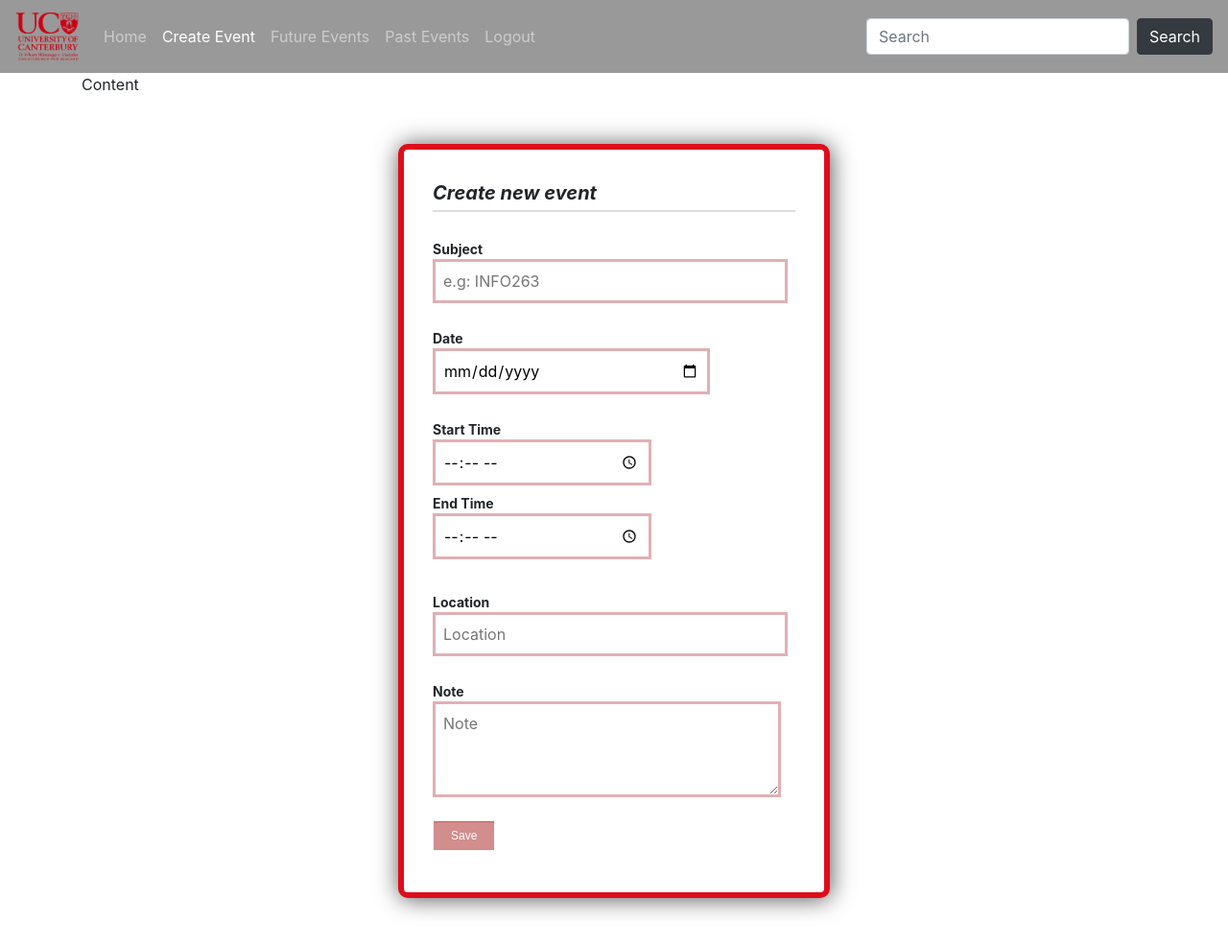
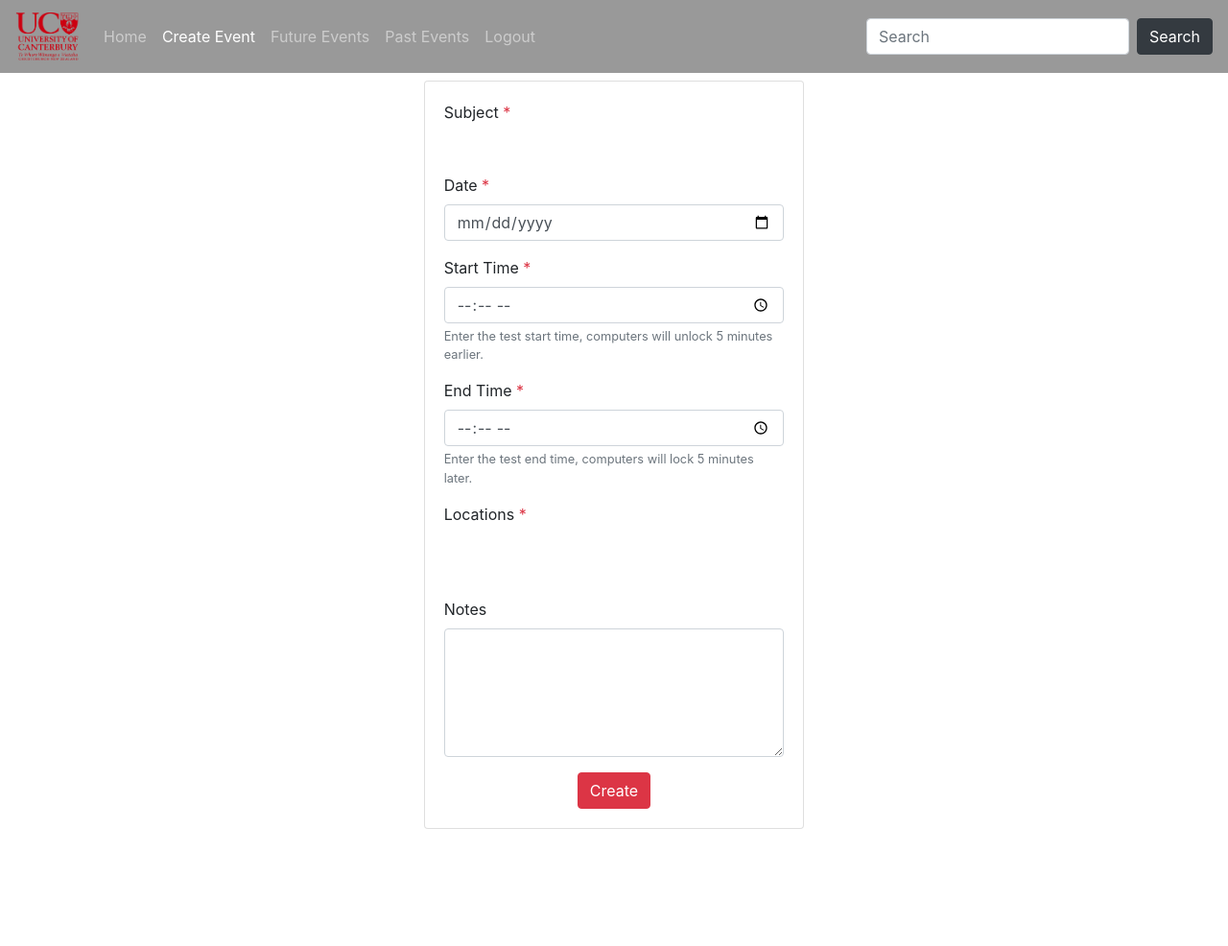
Before and after one commit to awesome121/INFO263-groupProject, a PHP site: page /create.php in a window 1280 px wide. Shown: the whole page at 96% size. After the commit the page ends 864 px from the top, so only its background shows below. Run offline with PHP 8.4, Linux system fonts and the light colour scheme; some libraries are stand-ins or nearby versions.

Commit message:
Added bootstrap styling to the create page

```diff
--- a/src/pages/create.php
+++ b/src/pages/create.php
@@ -1,13 +1,17 @@
 <!DOCTYPE html>
-<html>
+<html class="h-100">
     <head>
         <title>Create Event - TServer</title>
 
         <!-- Bootstrap CSS -->
         <link rel="stylesheet" href="https://stackpath.bootstrapcdn.com/bootstrap/4.5.2/css/bootstrap.min.css" integrity="sha384-JcKb8q3iqJ61gNV9KGb8thSsNjpSL0n8PARn9HuZOnIxN0hoP+VmmDGMN5t9UJ0Z" crossorigin="anonymous" />
+
+        <!-- Select2 CSS -->
+        <link rel="stylesheet" href="https://cdn.jsdelivr.net/npm/select2@4.0.13/dist/css/select2.min.css" integrity="sha256-FdatTf20PQr/rWg+cAKfl6j4/IY3oohFAJ7gVC3M34E=" crossorigin="anonymous">
+        <link rel="stylesheet" href="https://cdn.jsdelivr.net/npm/@ttskch/select2-bootstrap4-theme@1.4.0/dist/select2-bootstrap4.min.css" integrity="sha256-3UPl0A8ykc7qW77XmHP0HDb1Nvs/09AACcTrNpIbdJ4=" crossorigin="anonymous">
     </head>
 
-    <body>
+    <body class="h-100">
         <!-- Header -->
         <nav class="navbar navbar-expand-lg navbar-dark sticky-top" style="background-color: #999999;">
             <!-- Logo -->
@@ -45,50 +49,116 @@
             </form>
         </nav>
 
-        <div class="container">
-            <div class="row">
-                <div class="col">
-                    Content
+        <div class="container-fluid" style="height: calc(100% - 76px);">
+            <div class="row h-100">
+                <div class="col col-sm-12 col-md-8 col-lg-5 col-xl-4 m-auto">
+                    <div class="card my-2">
+                        <div class="card-body">
+                            <form action="#" method="POST">
+                                <div class="form-group">
+                                    <label for="subject">Subject <span class="text-danger">*</span></label>
+
+                                    <select class="form-control" name="subject" id="subject" required>
+                                        <option selected disabled></option>
+                                        <option value="EMTH118">EMTH118</option>
+                                        <option value="EMTH119">EMTH119</option>
+                                        <option value="MATH101">MATH101</option>
+                                        <option value="MATH102">MATH102</option>
+                                        <option value="STAT101">STAT101</option>
+                                    </select>
+                                </div>
+
+                                <div class="form-group">
+                                    <label for="date">Date <span class="text-danger">*</span></label>
+
+                                    <input class="form-control" type="date" name="date" id="date" placeholder="dd/mm/yyyy" required>
+                                </div>
+
+                                <div class="form-group">
+                                    <label for="start_time">Start Time <span class="text-danger">*</span></label>
+
+                                    <input class="form-control" type="time" name="start_time" id="start_time" placeholder="--:-- --" required>
+
+                                    <small class="form-text text-muted">Enter the test start time, computers will unlock 5 minutes earlier.</small>
+                                </div>
+
+                                <div class="form-group">
+                                    <label for="end_time">End Time <span class="text-danger">*</span></label>
+
+                                    <input class="form-control" type="time" name="end_time" id="end_time" placeholder="--:-- --" required>
+
+                                    <small class="form-text text-muted">Enter the test end time, computers will lock 5 minutes later.</small>
+                                </div>
+
+                                <div class="form-group">
+                                    <label for="locations">Locations <span class="text-danger">*</span></label>
+
+                                    <select class="form-control" name="locations[]" id="locations" multiple required>
+                                        <option value="Erskine-001">Erskine 001</option>
+                                        <option value="Erskine-010">Erskine 010</option>
+                                        <option value="Erskine-033">Erskine 033</option>
+                                        <option value="Erskine-035">Erskine 035</option>
+                                        <option value="Erskine-038">Erskine 038</option>
+                                        <option value="Erskine-131">Erskine 131</option>
+                                        <option value="Erskine-133">Erskine 133</option>
+                                        <option value="Erskine-134">Erskine 134</option>
+                                        <option value="Erskine-136">Erskine 146</option>
+                                    </select>
+                                </div>
+
+                                <div class="form-group">
+                                    <label for="notes">Notes</label>
+
+                                    <textarea class="form-control" name="notes" id="notes" rows="5"></textarea>
+                                </div>
+
+                                <div class="text-center">
+                                    <button class="btn btn-danger" type="submit">Create</button>
+                                </div>
+
+                                <?php
+                                    if (isset($_POST['subject'])) {
+                                        print_r('
+                                            <div class="alert alert-success alert-dismissible fade show mt-3 mb-1" role="alert">
+                                                <div>
+                                                    <strong>Event created!</strong>
+                                                </div>
+
+                                                <div class="mt-2">
+                                                    Create another event, or <a href="future.php" class="alert-link">see all future events.</a>
+                                                </div>
+
+                                                <button type="button" class="close" data-dismiss="alert" aria-label="Close">
+                                                    <span aria-hidden="true">&times;</span>
+                                                </button>
+                                            </div>
+                                        ');
+                                    };
+                                ?>
+                            </form>
+                        </div>
+                    </div>
                 </div>
             </div>
         </div>
-
-        <main>
-            <link
-                href="../css/style.css"
-                rel="stylesheet">
-
-
-
-
-            <form class="form-style-9">
-                <div class="form-style-9-heading">Create new event</div>
-                <ul>
-                    <li><label for="field1"><span>Subject</span><input type="text" name="field1" class="field-style field-full" placeholder="e.g: INFO263" /></label></li>
-                        <li><label for="field2"><span>Date</span><input type="date" name="field2" class="field-style field-try" placeholder="Date" /></label>
-                    </li>
-
-
-                    <li><label for="field3"><span>Start Time</span><input type="time" name="field3" class="field-style field-full" placeholder="Start Time" /><br>
-                        <label for="field4"><span>End Time</span><input type="time" name="field4" class="field-style field-full" placeholder="End Time" /></li>
-                    <li>
-                        <label for="field6"><span>Location</span><input type="text" name="field6" class="field-style field-full align-none" placeholder="Location" />
-                    </li>
-                    <li>
-                        <label for="field5"><span>Note</span><textarea name="field5" class="field-style" placeholder="Note"></textarea>
-                    </li>
-                    <li>
-                        <input type="submit" value="Save" />
-                    </li>
-                </ul>
-            </form>
-
-        </main>
-
 
         <!-- Bootstrap JS -->
         <script src="https://code.jquery.com/jquery-3.5.1.slim.min.js" integrity="sha384-DfXdz2htPH0lsSSs5nCTpuj/zy4C+OGpamoFVy38MVBnE+IbbVYUew+OrCXaRkfj" crossorigin="anonymous"></script>
         <script src="https://cdn.jsdelivr.net/npm/popper.js@1.16.1/dist/umd/popper.min.js" integrity="sha384-9/reFTGAW83EW2RDu2S0VKaIzap3H66lZH81PoYlFhbGU+6BZp6G7niu735Sk7lN" crossorigin="anonymous"></script>
         <script src="https://stackpath.bootstrapcdn.com/bootstrap/4.5.2/js/bootstrap.min.js" integrity="sha384-B4gt1jrGC7Jh4AgTPSdUtOBvfO8shuf57BaghqFfPlYxofvL8/KUEfYiJOMMV+rV" crossorigin="anonymous"></script>
+
+        <!-- Select2 JS -->
+        <script src="https://cdn.jsdelivr.net/npm/select2@4.0.13/dist/js/select2.min.js" integrity="sha256-AFAYEOkzB6iIKnTYZOdUf9FFje6lOTYdwRJKwTN5mks=" crossorigin="anonymous"></script>
+
+        <!-- Initialise select2 select boxes. -->
+        <script>
+            $('#subject').select2({
+                theme: 'bootstrap4',
+            });
+
+            $('#locations').select2({
+                theme: 'bootstrap4',
+            });
+        </script>
     </body>
 </html>
```
